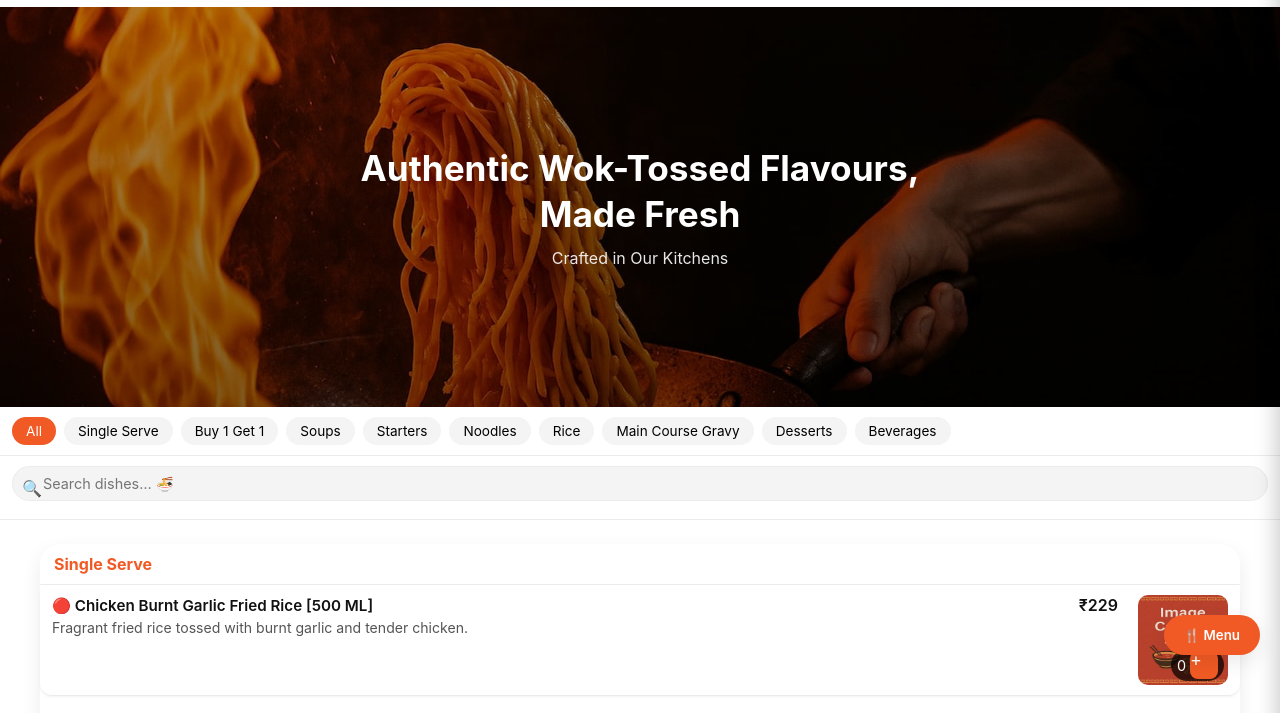
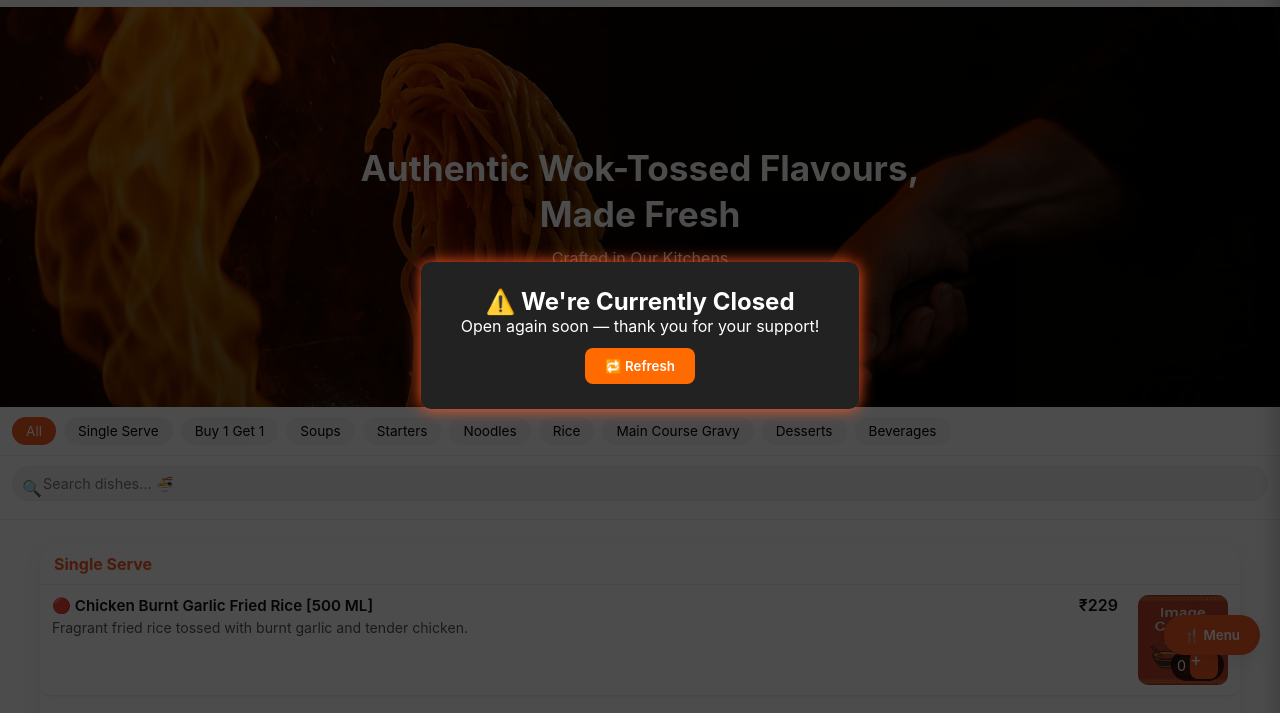
Before and after one commit to 5spice-online/order.com, a plain HTML site: page index.html in a window 1280 px wide. Shown: the part 65-778 px from the top of the page. Drawn offline with Linux system fonts and the light colour scheme.

Commit message:
🚦 Added outlet open/close overlay with styled closed message

```diff
--- a/script.js
+++ b/script.js
@@ -263,6 +263,19 @@ add.append(dec, count, inc);
     box.appendChild(grid);
     container.appendChild(box);
   });
+}
+
+// ===== Outlet Open/Close Check =====
+if (!config.outletOpen) {
+  const overlay = document.createElement("div");
+  overlay.className = "closed-overlay";
+  overlay.innerHTML = `
+     <div class="closed-box">
+    <h2>⚠️ We're Currently Closed</h2>
+    <p>Open again soon — thank you for your support!</p>
+    <button class="refresh-btn" onclick="location.reload()">🔁 Refresh</button>
+  </div>`;
+  document.body.appendChild(overlay);
 }
 
 // ===== Modal =====
--- a/style.css
+++ b/style.css
@@ -864,3 +864,39 @@ textarea:focus, input:focus { outline: none; border-color: var(--orange); }
 .popup-cat-btn:hover {
   background: #ffe8dc;
 }
+
+.closed-overlay {
+  position: fixed;
+  top: 0;
+  left: 0;
+  width: 100%;
+  height: 100%;
+  background: rgba(0,0,0,0.7);
+  color: #fff;
+  display: flex;
+  align-items: center;
+  justify-content: center;
+  z-index: 9999;
+  text-align: center;
+}
+
+.closed-box {
+  background: #222;
+  padding: 25px 40px;
+  border-radius: 10px;
+  box-shadow: 0 0 15px #ff5722;
+}
+
+.refresh-btn {
+  background: #ff6b00;
+  border: none;
+  padding: 10px 20px;
+  color: #fff;
+  border-radius: 8px;
+  cursor: pointer;
+  margin-top: 12px;
+  font-weight: 600;
+}
+.refresh-btn:hover {
+  background: #ff8c33;
+}
```
